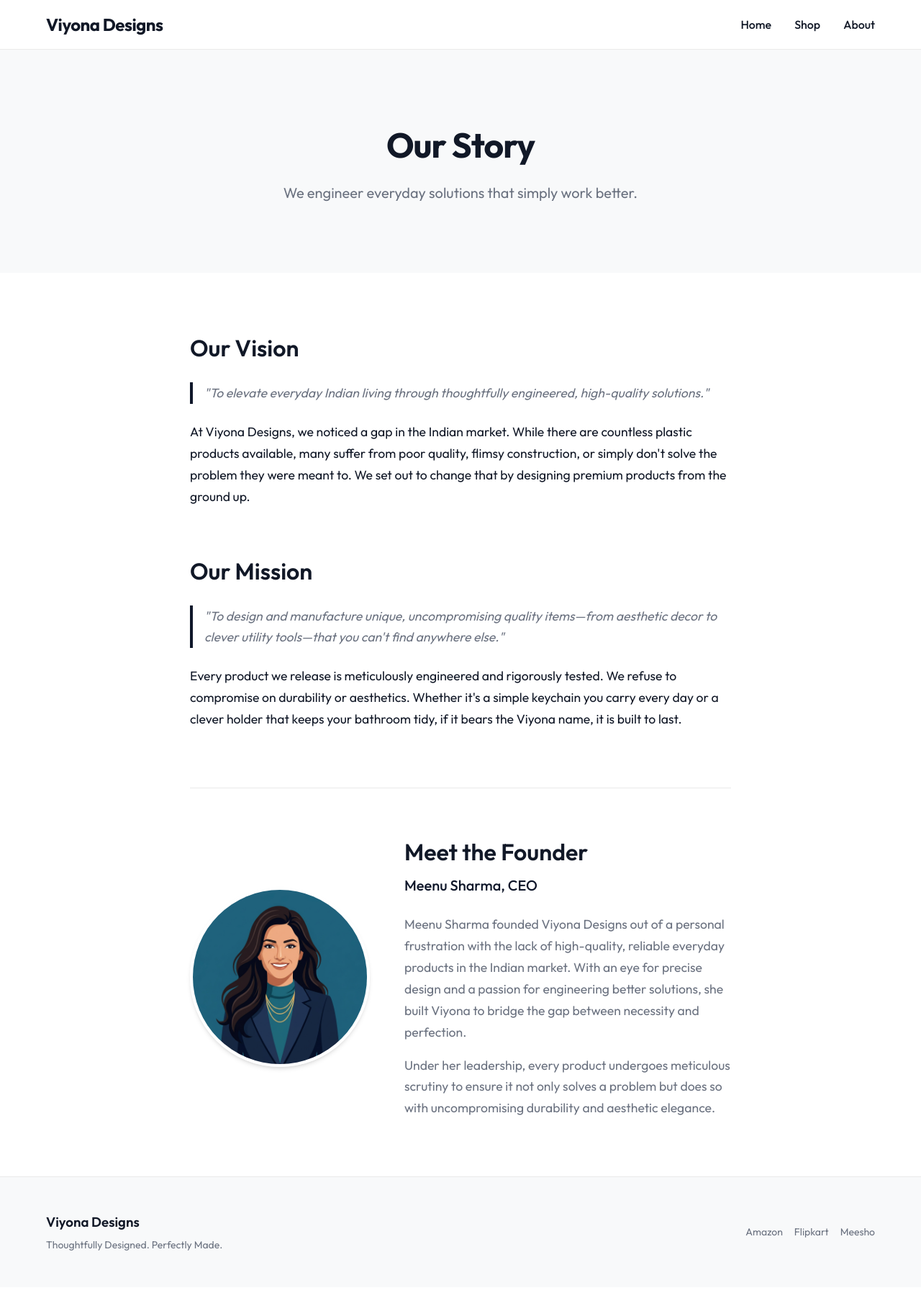
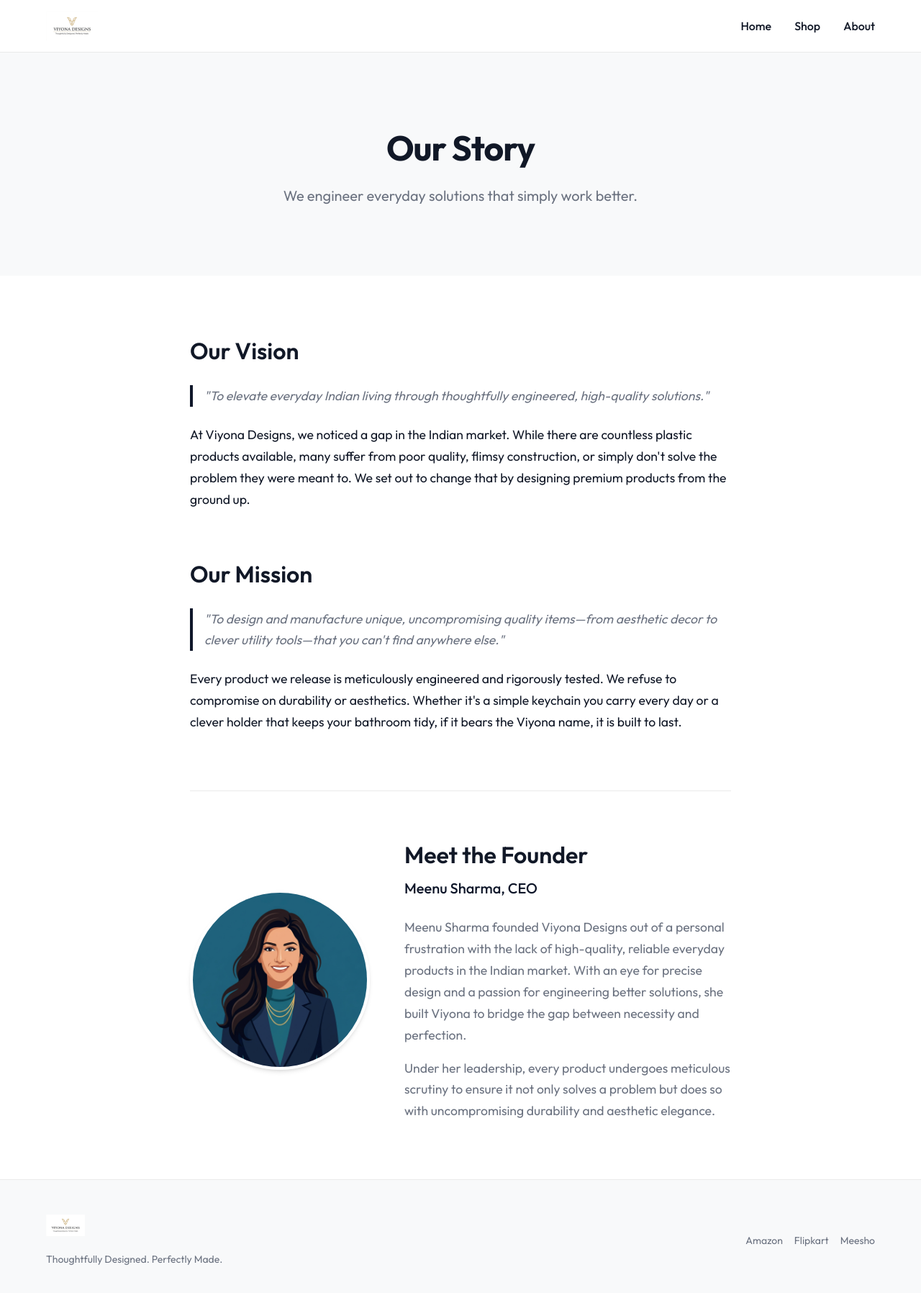
Before and after one commit to ravisharmavashishtha/viyona-designs-web, a React (Vite) app: page /about in a window 1280 px wide. Shown: the top 1796 px of the page at 72% size. Built offline with nearby package versions, Linux system fonts and the light colour scheme.

Commit message:
Add logo to Navbar and Footer

```diff
--- a/src/components/Footer.jsx
+++ b/src/components/Footer.jsx
@@ -1,3 +1,5 @@
+import logoImg from '../assets/logo.jpg';
+
 function Footer() {
   return (
     <footer style={{
@@ -8,7 +10,7 @@
     }}>
       <div className="container" style={{ display: 'flex', justifyContent: 'space-between', alignItems: 'center' }}>
         <div>
-          <h3 style={{ fontWeight: '600', marginBottom: '0.5rem' }}>Viyona Designs</h3>
+          <img src={logoImg} alt="Viyona Designs" style={{ height: '30px', marginBottom: '1rem' }} />
           <p style={{ color: 'var(--color-text-muted)', fontSize: '0.875rem' }}>Thoughtfully Designed. Perfectly Made.</p>
         </div>
         <div style={{ display: 'flex', gap: '1rem', color: 'var(--color-text-muted)', fontSize: '0.875rem' }}>
--- a/src/components/Navbar.jsx
+++ b/src/components/Navbar.jsx
@@ -1,4 +1,5 @@
 import { Link } from 'react-router-dom';
+import logoImg from '../assets/logo.jpg';
 
 function Navbar() {
   return (
@@ -11,8 +12,8 @@
       zIndex: 10
     }}>
       <div className="container" style={{ display: 'flex', justifyContent: 'space-between', alignItems: 'center' }}>
-        <Link to="/" style={{ fontWeight: '700', fontSize: '1.5rem', letterSpacing: '-0.5px', textDecoration: 'none', color: 'inherit' }}>
-          Viyona Designs
+        <Link to="/" style={{ display: 'flex', alignItems: 'center' }}>
+          <img src={logoImg} alt="Viyona Designs" style={{ height: '40px', objectFit: 'contain' }} />
         </Link>
         <nav style={{ display: 'flex', gap: '2rem' }}>
           <Link to="/" style={{ fontWeight: '500', textDecoration: 'none', color: 'inherit' }}>Home</Link>
```
Also changed, not shown: src/assets/logo.jpg (added).
